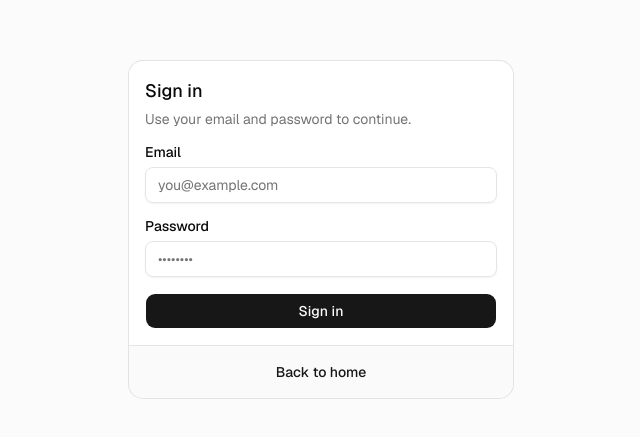
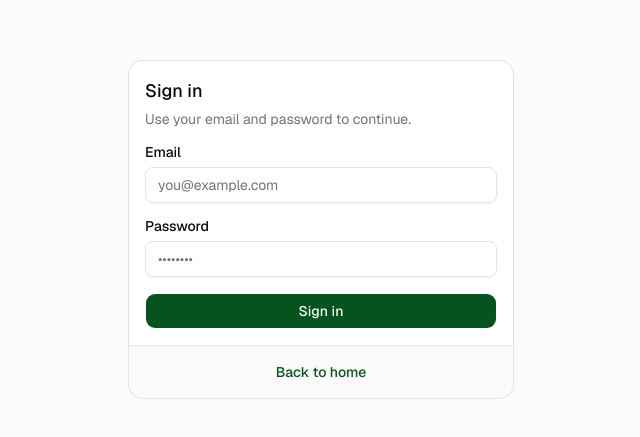
Before and after one commit to rexdarelandig/plantoria-app, a Next.js app: page /login in a window 1280 px wide. Shown: the part 171-608 px from the top of the page, without its empty margins (319-959 px from the left). Built offline with nearby package versions, Linux system fonts and the light colour scheme; no server answers.

Commit message:
updated primary color

```diff
--- a/app/globals.css
+++ b/app/globals.css
@@ -55,8 +55,8 @@
   --card-foreground: oklch(0.145 0 0);
   --popover: oklch(1 0 0);
   --popover-foreground: oklch(0.145 0 0);
-  --primary: oklch(0.205 0 0);
-  --primary-foreground: oklch(0.985 0 0);
+  --primary: oklch(0.39 0.11 148);
+  --primary-foreground: oklch(0.985 0.01 148);
   --secondary: oklch(0.97 0 0);
   --secondary-foreground: oklch(0.205 0 0);
   --muted: oklch(0.97 0 0);
@@ -66,7 +66,7 @@
   --destructive: oklch(0.577 0.245 27.325);
   --border: oklch(0.922 0 0);
   --input: oklch(0.922 0 0);
-  --ring: oklch(0.708 0 0);
+  --ring: oklch(0.52 0.09 148);
   --chart-1: oklch(0.87 0 0);
   --chart-2: oklch(0.556 0 0);
   --chart-3: oklch(0.439 0 0);
@@ -75,12 +75,12 @@
   --radius: 0.625rem;
   --sidebar: oklch(0.985 0 0);
   --sidebar-foreground: oklch(0.145 0 0);
-  --sidebar-primary: oklch(0.205 0 0);
-  --sidebar-primary-foreground: oklch(0.985 0 0);
+  --sidebar-primary: oklch(0.39 0.11 148);
+  --sidebar-primary-foreground: oklch(0.985 0.01 148);
   --sidebar-accent: oklch(0.97 0 0);
   --sidebar-accent-foreground: oklch(0.205 0 0);
   --sidebar-border: oklch(0.922 0 0);
-  --sidebar-ring: oklch(0.708 0 0);
+  --sidebar-ring: oklch(0.52 0.09 148);
 }
 
 .dark {
@@ -90,8 +90,8 @@
   --card-foreground: oklch(0.985 0 0);
   --popover: oklch(0.205 0 0);
   --popover-foreground: oklch(0.985 0 0);
-  --primary: oklch(0.922 0 0);
-  --primary-foreground: oklch(0.205 0 0);
+  --primary: oklch(0.72 0.13 148);
+  --primary-foreground: oklch(0.18 0.04 148);
   --secondary: oklch(0.269 0 0);
   --secondary-foreground: oklch(0.985 0 0);
   --muted: oklch(0.269 0 0);
@@ -101,7 +101,7 @@
   --destructive: oklch(0.704 0.191 22.216);
   --border: oklch(1 0 0 / 10%);
   --input: oklch(1 0 0 / 15%);
-  --ring: oklch(0.556 0 0);
+  --ring: oklch(0.58 0.1 148);
   --chart-1: oklch(0.87 0 0);
   --chart-2: oklch(0.556 0 0);
   --chart-3: oklch(0.439 0 0);
@@ -109,12 +109,12 @@
   --chart-5: oklch(0.269 0 0);
   --sidebar: oklch(0.205 0 0);
   --sidebar-foreground: oklch(0.985 0 0);
-  --sidebar-primary: oklch(0.488 0.243 264.376);
-  --sidebar-primary-foreground: oklch(0.985 0 0);
+  --sidebar-primary: oklch(0.72 0.13 148);
+  --sidebar-primary-foreground: oklch(0.18 0.04 148);
   --sidebar-accent: oklch(0.269 0 0);
   --sidebar-accent-foreground: oklch(0.985 0 0);
   --sidebar-border: oklch(1 0 0 / 10%);
-  --sidebar-ring: oklch(0.556 0 0);
+  --sidebar-ring: oklch(0.58 0.1 148);
 }
 
 @layer base {
```
